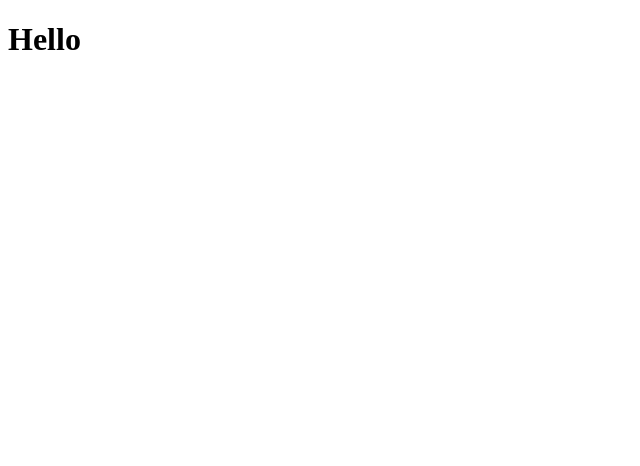
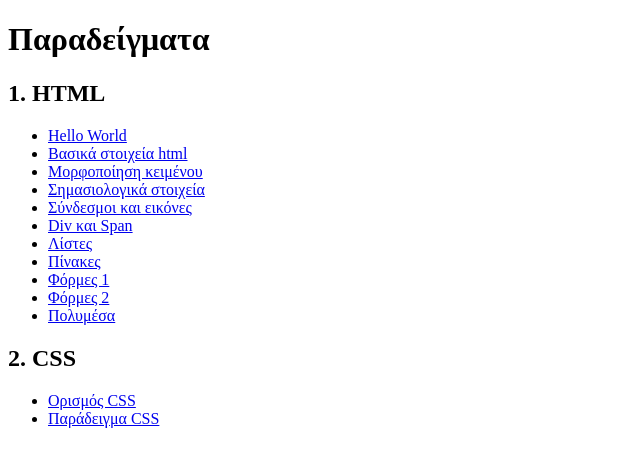
Before and after one commit to tzigri/uthcst.github.io, a plain HTML site: page index.html in a window 1280 px wide. Shown: the whole page, without its empty margins (0-640 px from the left). Drawn offline with Linux system fonts and the light colour scheme.

Commit message:
Update index.html

```diff
--- a/index.html
+++ b/index.html
@@ -7,5 +7,25 @@
     <title>Τεχνολογία διαδικτύου</title>
 </head>
 <body>
-  <h1>Hello</h1>
+    <h1>Παραδείγματα</h1>
+    <h2>1. HTML</h2>
+    <ul>
+        <li><a href="/1_Html/Hello.html">Hello World</a></li>
+        <li><a href="/1_Html/Basics.html">Βασικά στοιχεία html</a></li>
+        <li><a href="/1_Html/Paragraphs.html">Μορφοποίηση κειμένου</a></li>
+        <li><a href="/1_Html/Semantics.html">Σημασιολογικά στοιχεία</a></li>
+        <li><a href="/1_Html/Links.html">Σύνδεσμοι και εικόνες</a></li>
+        <li><a href="/1_Html/DivSpan.html">Div και Span</a></li>
+        <li><a href="/1_Html/Lists.html">Λίστες</a></li>
+        <li><a href="/1_Html/Tables.html">Πίνακες</a></li>
+        <li><a href="/1_Html/Forms1.html">Φόρμες 1</a></li>
+        <li><a href="/1_Html/Forms2.html">Φόρμες 2</a></li>
+        <li><a href="/1_Html/Multimedia.html">Πολυμέσα</a></li>
+    </ul>
+    <h2>2. CSS</h2>
+    <ul>
+        <li><a href="/2_CSS/StyleDef.html">Ορισμός CSS</a></li>
+        <li><a href="/2_CSS/ExampleCSS.html">Παράδειγμα CSS </a></li>
+    </ul>
 </body>
+</html>
```
